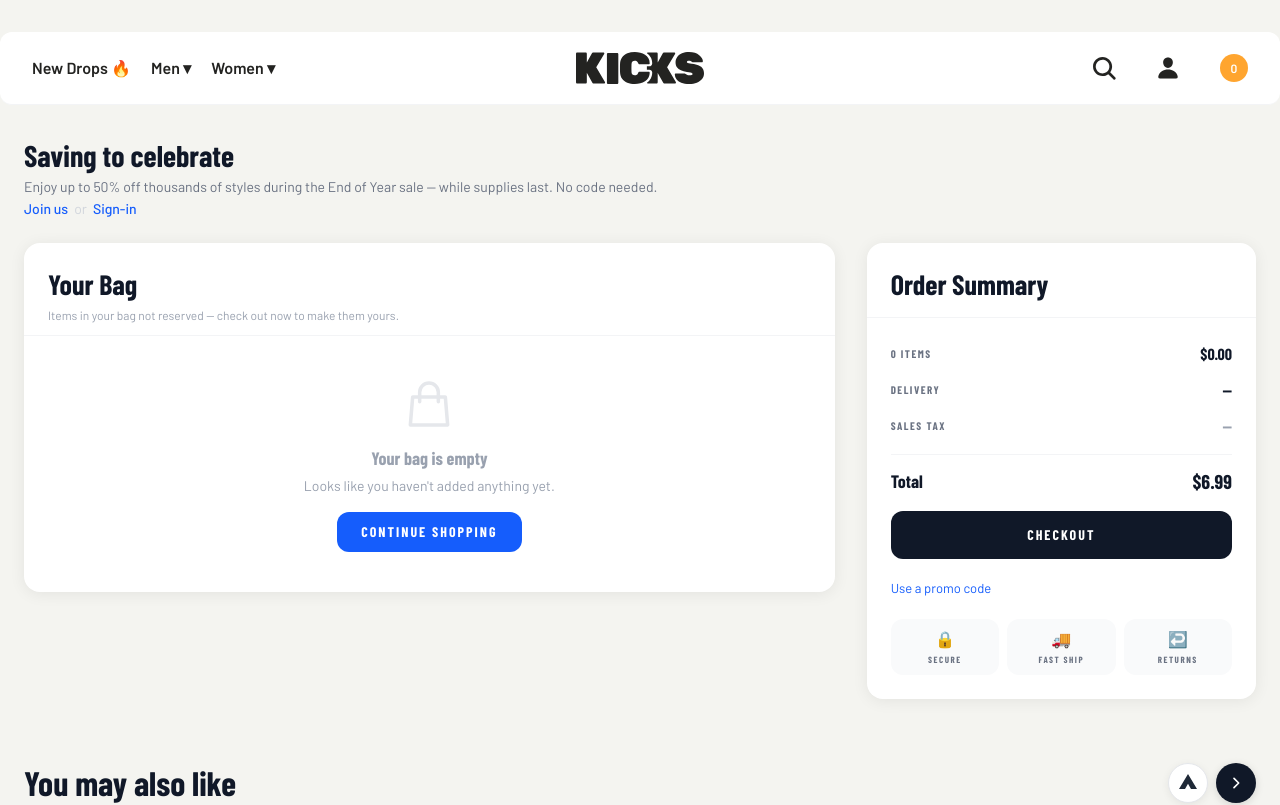
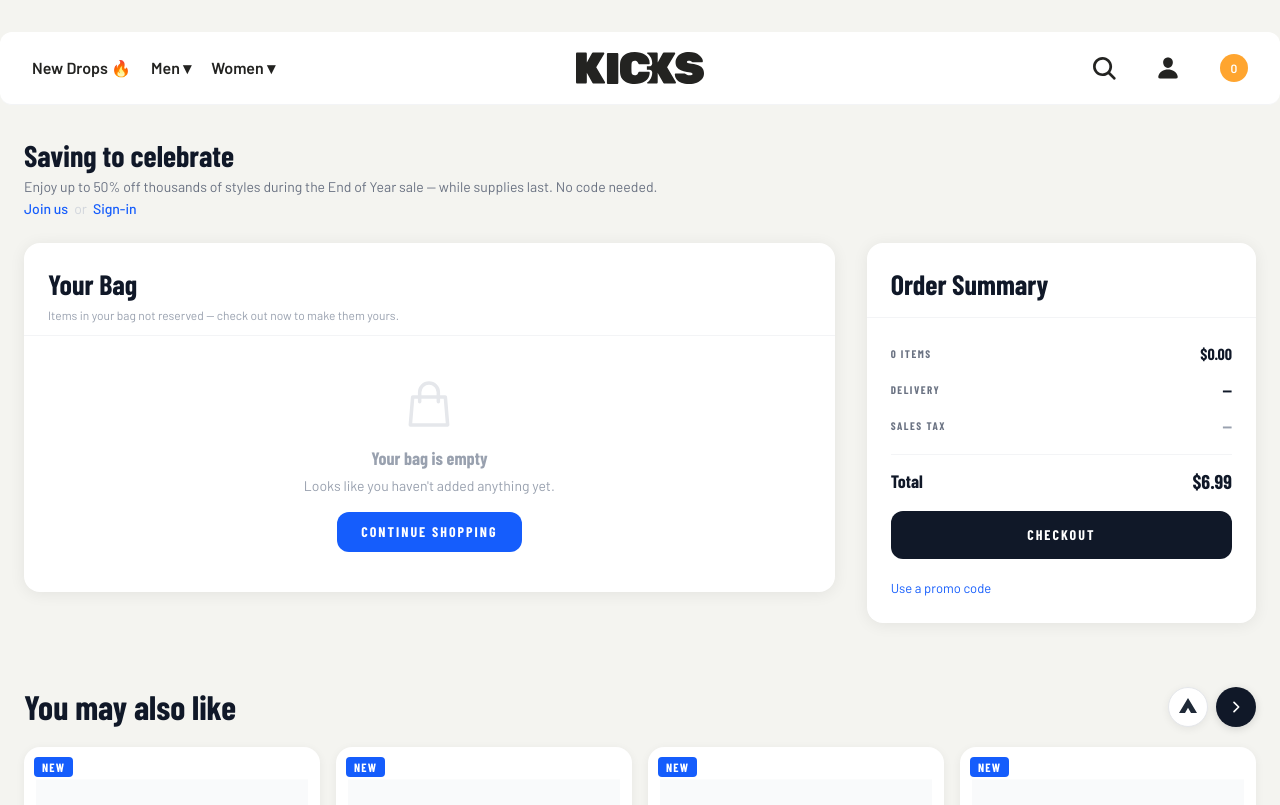
Before and after one commit to tanmoypaul1005/kicks, a Next.js app: page /cart in a window 1280 px wide. Shown: the top 805 px of the page. Built offline with nearby package versions, Linux system fonts and the light colour scheme; a web font is replaced by a local one.

Commit message:
refactor: remove trust badges from CartPage for a cleaner UI

```diff
--- a/app/cart/page.tsx
+++ b/app/cart/page.tsx
@@ -35,12 +35,6 @@ const related: RelatedProduct[] = [
   { name: "ADIDAS 4DFWD X PARLEY RUNNING SHOES", price: "$125", badge: "New", idx: 1 },
   { name: "ADIDAS 4DFWD X PARLEY RUNNING SHOES", price: "$125", badge: "New", idx: 2 },
   { name: "ADIDAS 4DFWD X PARLEY RUNNING SHOES", price: "$125", badge: "New", idx: 3 },
-];
-
-const trustBadges: TrustBadge[] = [
-  { icon: "🔒", txt: "Secure" },
-  { icon: "🚚", txt: "Fast Ship" },
-  { icon: "↩️", txt: "Returns" },
 ];
 
 const sizeOptions: string[] = ["7", "7.5", "8", "8.5", "9", "9.5", "10", "10.5", "11"];
@@ -366,16 +360,6 @@ export default function CartPage(): ReactElement {
                     </div>
                   )}
                 </div>
-
-                {/* Trust badges */}
-                <div className="grid grid-cols-3 gap-2 pt-1">
-                  {trustBadges.map((b) => (
-                    <div key={b.txt} className="bg-gray-50 rounded-xl p-2 text-center">
-                      <div className="text-base mb-0.5">{b.icon}</div>
-                      <p className="label-sm text-gray-500" style={{ fontSize: "9px" }}>{b.txt}</p>
-                    </div>
-                  ))}
-                </div>
               </div>
             </div>
           </div>
--- a/app/products/[product_id]/page.tsx
+++ b/app/products/[product_id]/page.tsx
@@ -539,7 +539,7 @@ export default function ProductPage({ product_id }: ProductPageProps): ReactElem
                     </span>
                   )}
                 </p>
-                <button className="breadcrumb text-blue-600 hover:underline">Size Guide →</button>
+
               </div>
               <div className="grid grid-cols-5 sm:grid-cols-7 gap-2">
                 {sizes.map((s) => {
```
